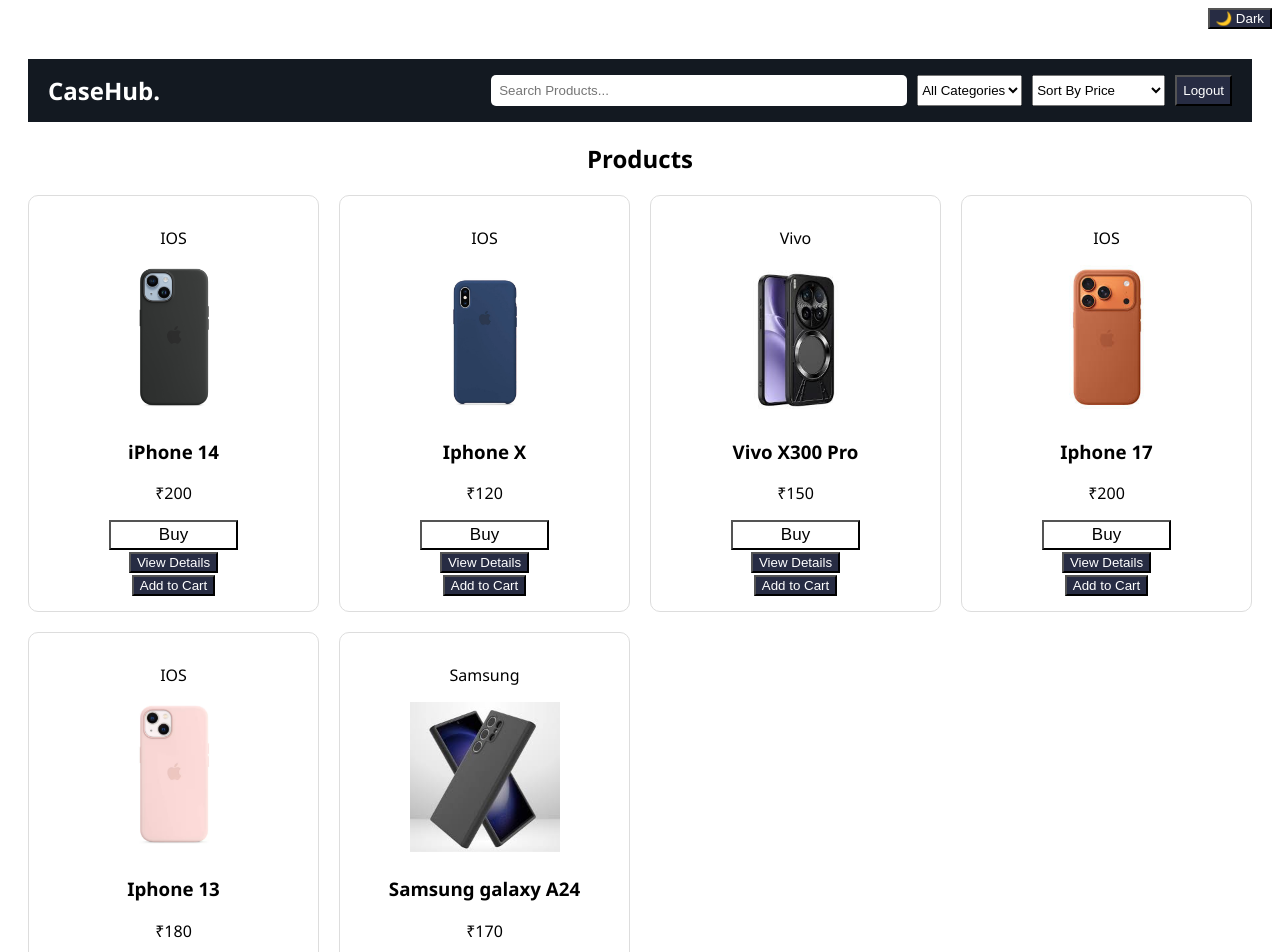
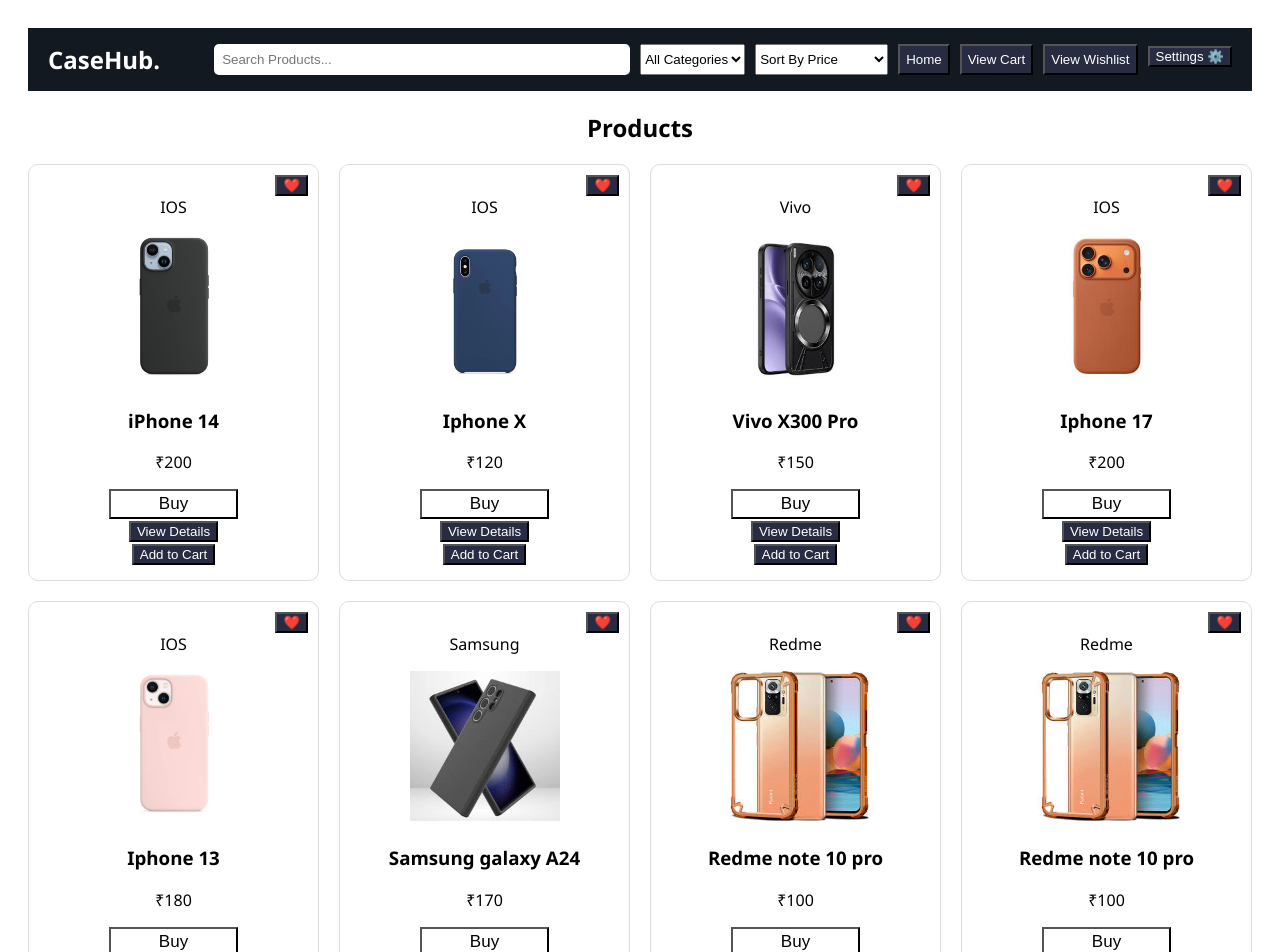
Before and after one commit to basilribumon/e-commerse, a React (Vite) app: page / in a window 1280 px wide. Shown: the top 952 px of the page. Built offline with nearby package versions, Linux system fonts and the light colour scheme; data requests are answered from the project's data file.

Commit message:
Enhance product descriptions, add new products, and improve cart and wishlist functionalities

```diff
--- a/db.json
+++ b/db.json
@@ -16,7 +16,7 @@
       "category": "IOS",
       "image": "/images/iphoneX.png",
       "stock": 15,
-      "description": "Apple iPhone 14 with A15 Bionic chip and advanced camera system."
+      "description": "Compatible with iPhone X. Shockproof and scratch-resistant design. Slim, lightweight, and comfortable to hold. Precise cutouts for easy access to all functions. Enhanced protection for screen and camera. Keep your iPhone X safe and looking brand new with this stylish and reliable phone case."
     },
     {
       "id": "3",
@@ -62,6 +62,78 @@
       "image": "/images/redmenote10pro.png",
       "stock": 8,
       "description": "Apple iPhone 14 with A15 Bionic chip and advanced camera system."
+    },
+    {
+      "id": "8",
+      "title": "Redme note 10 pro",
+      "price": 100,
+      "category": "Redme",
+      "image": "/images/redmenote10pro.png",
+      "stock": 8,
+      "description": "Apple iPhone 14 with A15 Bionic chip and advanced camera system."
+    },
+    {
+      "id": "9",
+      "title": "Redme note 10 pro",
+      "price": 100,
+      "category": "Redme",
+      "image": "/images/redmenote10pro.png",
+      "stock": 8,
+      "description": "Apple iPhone 14 with A15 Bionic chip and advanced camera system."
+    },
+    {
+      "id": "10",
+      "title": "Redme note 10 pro",
+      "price": 100,
+      "category": "Redme",
+      "image": "/images/redmenote10pro.png",
+      "stock": 8,
+      "description": "Apple iPhone 14 with A15 Bionic chip and advanced camera system."
+    },
+    {
+      "id": "11",
+      "title": "Redme note 10 pro",
+      "price": 100,
+      "category": "Redme",
+      "image": "/images/redmenote10pro.png",
+      "stock": 8,
+      "description": "Apple iPhone 14 with A15 Bionic chip and advanced camera system."
+    },
+    {
+      "id": "12",
+      "title": "Redme note 10 pro",
+      "price": 100,
+      "category": "Redme",
+      "image": "/images/redmenote10pro.png",
+      "stock": 8,
+      "description": "Apple iPhone 14 with A15 Bionic chip and advanced camera system."
+    },
+    {
+      "id": "13",
+      "title": "Redme note 10 pro",
+      "price": 100,
+      "category": "Redme",
+      "image": "/images/redmenote10pro.png",
+      "stock": 8,
+      "description": "Apple iPhone 14 with A15 Bionic chip and advanced camera system."
+    },
+    {
+      "id": "14",
+      "title": "Redme note 10 pro",
+      "price": 100,
+      "category": "Redme",
+      "image": "/images/redmenote10pro.png",
+      "stock": 8,
+      "description": "Apple iPhone 14 with A15 Bionic chip and advanced camera system."
+    },
+    {
+      "id": "15",
+      "title": "Redme note 10 pro",
+      "price": 100,
+      "category": "Redme",
+      "image": "/images/redmenote10pro.png",
+      "stock": 8,
+      "description": "Apple iPhone 14 with A15 Bionic chip and advanced camera system."
     }
   ],
   "users": [
@@ -70,6 +142,12 @@
       "email": "basil@gmail.com",
       "password": "123456789",
       "id": "d8htrXjHztQ"
+    },
+    {
+      "name": "abu",
+      "email": "abu@gmail.com",
+      "password": "123",
+      "id": "dCnPIf8BS2U"
     }
   ],
   "orders": [],
--- a/src/App.jsx
+++ b/src/App.jsx
@@ -16,13 +16,13 @@ import Orders from "./pages/Orders";
 import ProductDetails from "./pages/ProductDetails";
 
 import ProtectedRoute from "./routes/ProtectedRoute";
-import ThemeToggle from "./components/ThemeToggle";
+
 
 
 function App() {
   return (
     <BrowserRouter>
-    <ThemeToggle />
+
       <Routes>
 
         <Route
--- a/src/components/Navbar.jsx
+++ b/src/components/Navbar.jsx
@@ -1,3 +1,7 @@
+import { useState } from "react";
+import { useNavigate } from "react-router-dom";
+import ThemeToggle from "./ThemeToggle";
+
 function Navbar({
   searchTerm,
   setSearchTerm,
@@ -8,6 +12,10 @@ function Navbar({
   handleLogout,
   setCurrentPage,
 }) {
+  const navigate = useNavigate();
+
+  const [showSettings, setShowSettings] =
+    useState(false);
   return (
     <div
   style={{
@@ -84,9 +92,59 @@ function Navbar({
           </option>
         </select>
 
-        <button onClick={handleLogout}>
-          Logout
-        </button>
+        <button
+  onClick={() => navigate("/")}
+>
+  Home
+</button>
+
+<button
+  onClick={() => navigate("/cart")}
+>
+  View Cart
+</button>
+
+<button
+  onClick={() =>
+    navigate("/wishlist")
+  }
+>
+  View Wishlist
+</button>
+
+<div
+  style={{
+    position: "relative",
+  }}
+>
+  <button
+    onClick={() =>
+      setShowSettings(
+        !showSettings
+      )
+    }
+  >
+    Settings ⚙️
+  </button>
+
+{showSettings && (
+  <div
+    style={{
+      position: "absolute",
+      top: "40px",
+      right: "0",
+      background: "white",
+      padding: "10px",
+    }}
+  >
+    <ThemeToggle />
+
+    <button onClick={handleLogout}>
+      Logout
+    </button>
+  </div>
+)}
+</div>
       </div>
     </div>
   );
--- /dev/null
+++ b/src/components/Navbartwo.jsx
@@ -0,0 +1,126 @@
+import { useState } from "react";
+import { useNavigate } from "react-router-dom";
+import ThemeToggle from "./ThemeToggle";
+
+function Navbar({
+  handleLogout,
+}) {
+  const navigate = useNavigate();
+
+  const [showSettings, setShowSettings] =
+    useState(false);
+
+  return (
+    <div
+      style={{
+        position: "sticky",
+        top: "0",
+        left: "0",
+        width: "100%",
+        backgroundColor: "#131921",
+        padding: "15px 20px",
+        display: "flex",
+        justifyContent: "space-between",
+        alignItems: "center",
+        flexWrap: "wrap",
+        gap: "10px",
+        zIndex: "1000",
+        boxSizing: "border-box",
+      }}
+    >
+      <h2
+        style={{
+          color: "white",
+          margin: 0,
+        }}
+      >
+        CaseHub.
+      </h2>
+
+      <div
+        style={{
+          display: "flex",
+          gap: "10px",
+          alignItems: "center",
+        }}
+      >
+        <button
+          onClick={() =>
+            navigate("/")
+          }
+        >
+          Home
+        </button>
+
+        <button
+          onClick={() =>
+            navigate("/cart")
+          }
+        >
+          View Cart
+        </button>
+
+        <button
+          onClick={() =>
+            navigate("/wishlist")
+          }
+        >
+          View Wishlist
+        </button>
+
+        <div
+          style={{
+            position: "relative",
+          }}
+        >
+          <button
+            onClick={() =>
+              setShowSettings(
+                !showSettings
+              )
+            }
+          >
+            Settings ⚙️
+          </button>
+
+          {showSettings && (
+            <div
+              style={{
+                position:
+                  "absolute",
+                top: "40px",
+                right: "0",
+                background:
+                  "white",
+                padding: "10px",
+                borderRadius:
+                  "5px",
+                boxShadow:
+                  "0 2px 10px rgba(0,0,0,0.2)",
+                display:
+                  "flex",
+                flexDirection:
+                  "column",
+                gap: "10px",
+                minWidth:
+                  "120px",
+              }}
+            >
+              <ThemeToggle />
+
+              <button
+                onClick={
+                  handleLogout
+                }
+              >
+                Logout
+              </button>
+            </div>
+          )}
+        </div>
+      </div>
+    </div>
+  );
+}
+
+export default Navbar;
--- a/src/components/ProductCard.jsx
+++ b/src/components/ProductCard.jsx
@@ -2,6 +2,7 @@ import { useDispatch } from "react-redux";
 import { addToWishlist } from "../redux/slices/wishlistSlice";
 import { addToCart } from "../redux/slices/CartSlice";
 import { useNavigate } from "react-router-dom";
+
 
 
 function ProductCard({ product }) {
@@ -10,11 +11,26 @@ function ProductCard({ product }) {
 
   return (
     <div
-      style={{
-        border: "1px solid #ddd",
-        padding: "15px",
-        borderRadius:"10px"
-      }}>
+    style={{
+    border: "1px solid #ddd",
+    padding: "15px",
+    borderRadius: "10px",
+    position: "relative",
+  }}
+>
+       <button
+  style={{
+    position: "absolute",
+    top: "10px",
+    right: "10px",
+  }}
+  onClick={() =>{
+    dispatch( addToWishlist(product))
+    alert("Added to Wishlist")
+  }}
+>
+  ❤️
+</button>
       <p>{product.category}</p>
       <img
         src={product.image}
@@ -43,7 +59,12 @@ function ProductCard({ product }) {
 
 
 
-      <button onClick={() => dispatch(addToCart(product))}>Add to Cart</button>
+      <button onClick={() => {dispatch(addToCart(product));
+    alert("Added to Cart");
+    }}
+>
+  Add to Cart
+</button>
     </div>
   );
 }
--- a/src/pages/Home.jsx
+++ b/src/pages/Home.jsx
@@ -20,7 +20,7 @@ function Home() {
   const [currentPage, setCurrentPage] =
     useState(1);
 
-  const productsPerPage = 6;
+  const productsPerPage = 24;
 
   const [searchTerm, setSearchTerm] =
     useState("");
--- a/src/pages/ProductDetails.jsx
+++ b/src/pages/ProductDetails.jsx
@@ -2,6 +2,7 @@ import { useEffect } from "react";
 import { useParams, useNavigate } from "react-router-dom";
 import { useDispatch, useSelector } from "react-redux";
 import { fetchProducts } from "../redux/slices/ProductSlice";
+import Navbarr from "../components/Navbartwo";
 
 function ProductDetails() {
   const { id } = useParams();
@@ -44,6 +45,9 @@ console.log("Found Product:", product);
   }
 
   return (
+
+    <>
+    <Navbarr/>
     <div
       style={{
         padding: "30px",
@@ -53,6 +57,7 @@ console.log("Found Product:", product);
         gap: "50px",
       }}
     >
+
       <div>
         <img
           src={product.image}
@@ -119,6 +124,7 @@ console.log("Found Product:", product);
         </button>
       </div>
     </div>
+    </>
   );
 }
 
--- a/src/redux/slices/wishlistSlice.js
+++ b/src/redux/slices/wishlistSlice.js
@@ -1,7 +1,12 @@
 import { createSlice } from "@reduxjs/toolkit";
 
+const wishlistItems =
+  JSON.parse(
+    localStorage.getItem("wishlist")
+  ) || [];
+
 const initialState = {
-  items: [],
+  wishlistItems,
 };
 
 const wishlistSlice = createSlice({
@@ -10,15 +15,27 @@ const wishlistSlice = createSlice({
   initialState,
 
   reducers: {
-    addToWishlist: (state, action) => {
-      const exists = state.items.find(
-        (item) =>
-          item.id === action.payload.id
-      );
+    addToWishlist: (
+      state,
+      action
+    ) => {
+      const exists =
+        state.wishlistItems.find(
+          (item) =>
+            item.id ===
+            action.payload.id
+        );
 
       if (!exists) {
-        state.items.push(
+        state.wishlistItems.push(
           action.payload
+        );
+
+        localStorage.setItem(
+          "wishlist",
+          JSON.stringify(
+            state.wishlistItems
+          )
         );
       }
     },
@@ -27,17 +44,29 @@ const wishlistSlice = createSlice({
       state,
       action
     ) => {
-      state.items =
-        state.items.filter(
+      state.wishlistItems =
+        state.wishlistItems.filter(
           (item) =>
-            item.id !== action.payload
+            item.id !==
+            action.payload
         );
+
+      localStorage.setItem(
+        "wishlist",
+        JSON.stringify(
+          state.wishlistItems
+        )
+      );
     },
 
     clearWishlist: (
       state
     ) => {
-      state.items = [];
+      state.wishlistItems = [];
+
+      localStorage.removeItem(
+        "wishlist"
+      );
     },
   },
 });
```
Also changed, not shown: src/pages/Cart.jsx (+80 -22 lines), src/pages/Wishlist.jsx (+60 -35 lines), src/redux/slices/CartSlice.js (+46 -15 lines).
